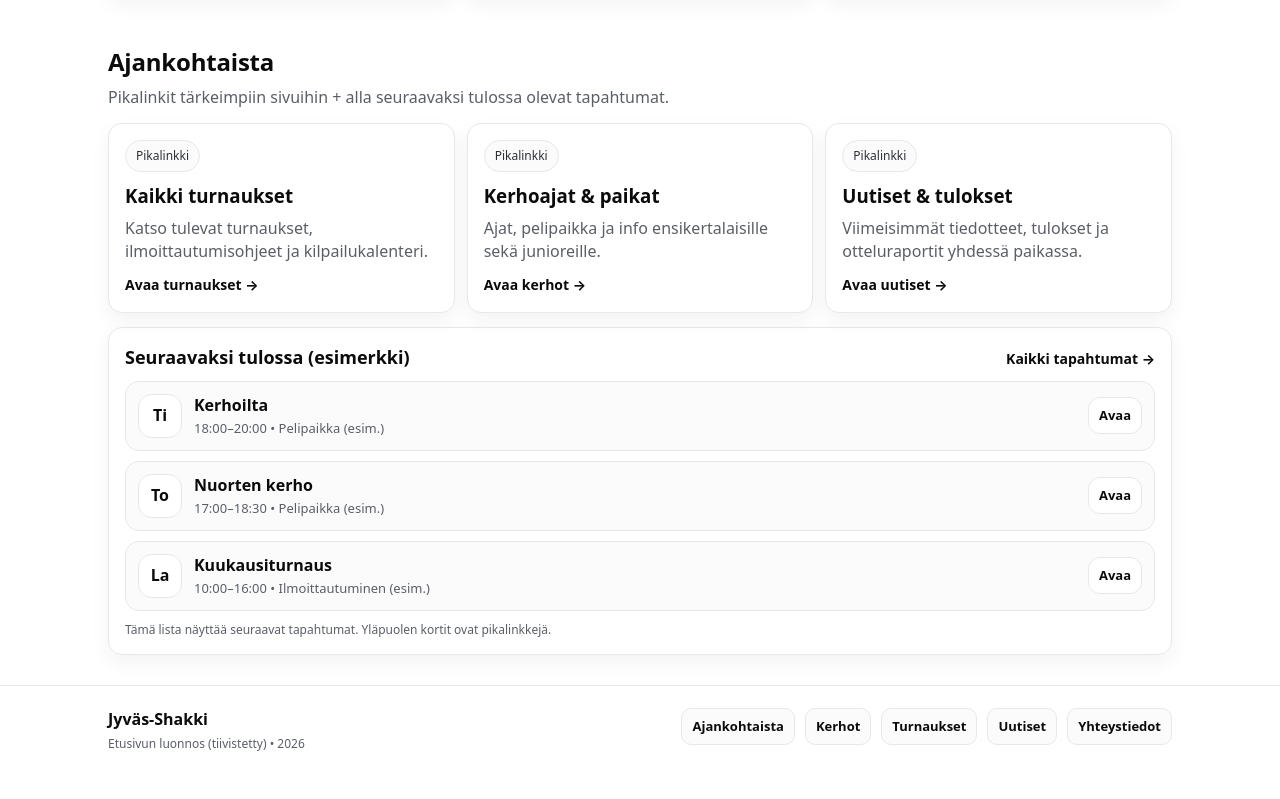
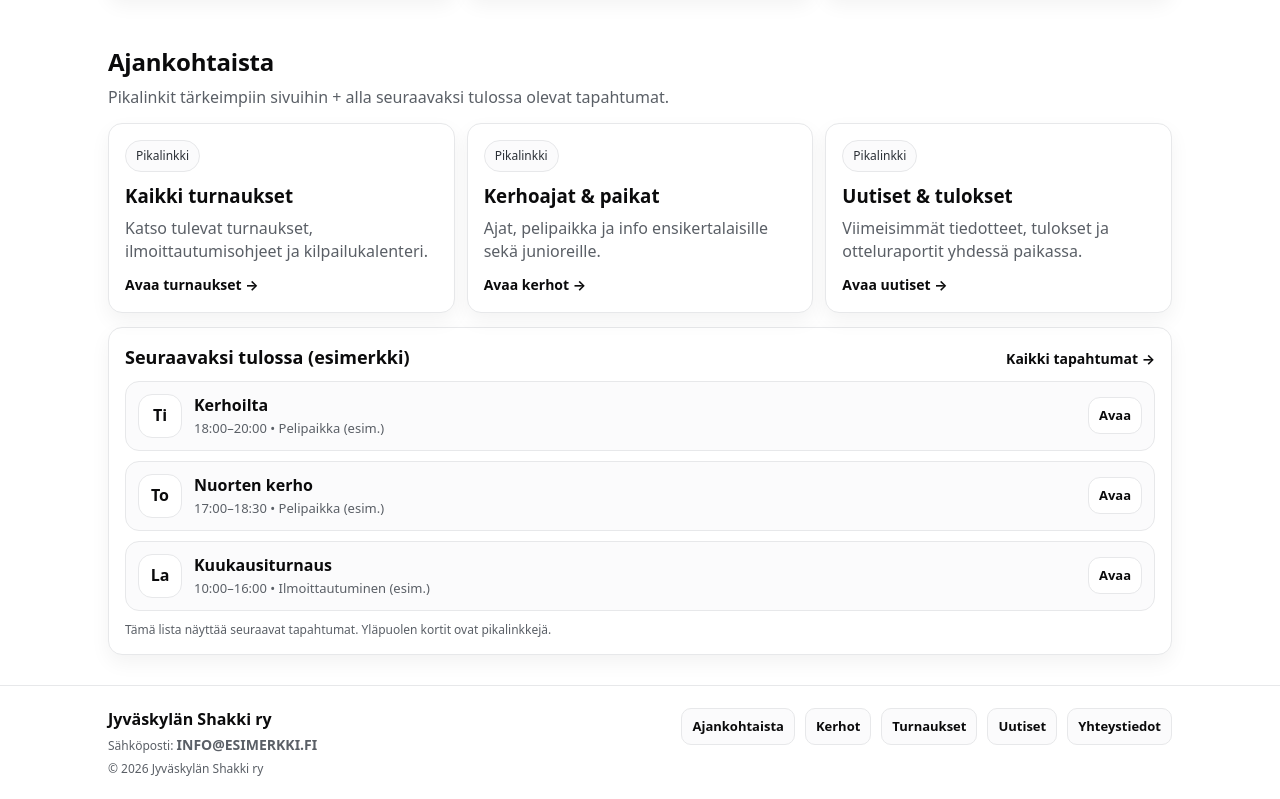
Before and after one commit to karonenveikka-hub/jyvas-shakki-demo, a plain HTML site: page index.html in a window 1280 px wide. Shown: the part 304-1103 px from the top of the page. Before the commit the page ends 1079 px from the top, so only its background shows below. Drawn offline with Linux system fonts and the light colour scheme.

Commit message:
Etusivun luonnos ja ajankohtaista-osio

```diff
--- a/index.html
+++ b/index.html
@@ -99,6 +99,7 @@
               </div>
               <a class="events__cta" href="kerhot.html">Avaa</a>
             </div>
+
             <div class="events__row">
               <div class="events__date">To</div>
               <div class="events__main">
@@ -107,6 +108,7 @@
               </div>
               <a class="events__cta" href="kerhot.html">Avaa</a>
             </div>
+
             <div class="events__row">
               <div class="events__date">La</div>
               <div class="events__main">
@@ -124,11 +126,13 @@
     <footer class="footer" aria-label="Alatunniste">
       <div class="wrap footer__inner">
         <div class="footer__brand">
-          <strong>Jyväs-Shakki</strong>
-          <div class="footer__muted">Etusivun luonnos (tiivistetty) • 2026</div>
+          <strong>Jyväskylän Shakki ry</strong>
+          <div class="footer__muted">Sähköposti: <a class="link" href="mailto:INFO@ESIMERKKI.FI">INFO@ESIMERKKI.FI</a></div>
 
+          <div class="footer__muted">© <span id="year"></span> Jyväskylän Shakki ry</div>
         </div>
-        <div class="footer__links">
+
+        <div class="footer__links" aria-label="Linkit">
           <a href="#ajankohtaista">Ajankohtaista</a>
           <a href="kerhot.html">Kerhot</a>
           <a href="turnaukset.html">Turnaukset</a>
@@ -140,6 +144,10 @@
   </main>
 
   <script>
+    // footer year
+    const yearEl = document.getElementById('year');
+    if (yearEl) yearEl.textContent = String(new Date().getFullYear());
+
     const btn = document.querySelector('.menuBtn');
     const menu = document.querySelector('#mobileMenu');
 
```
Also changed, not shown: 1 other file.
